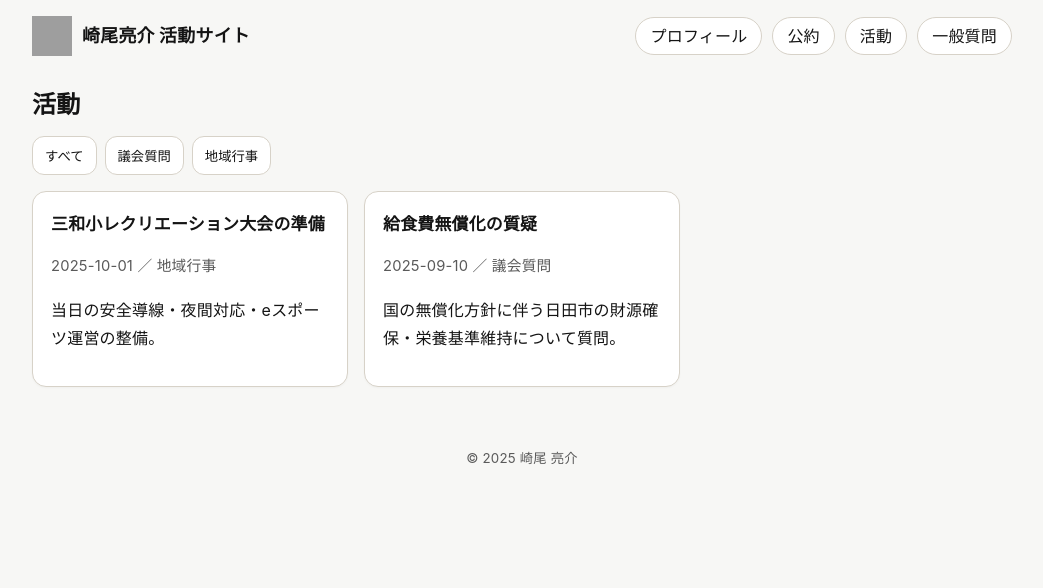
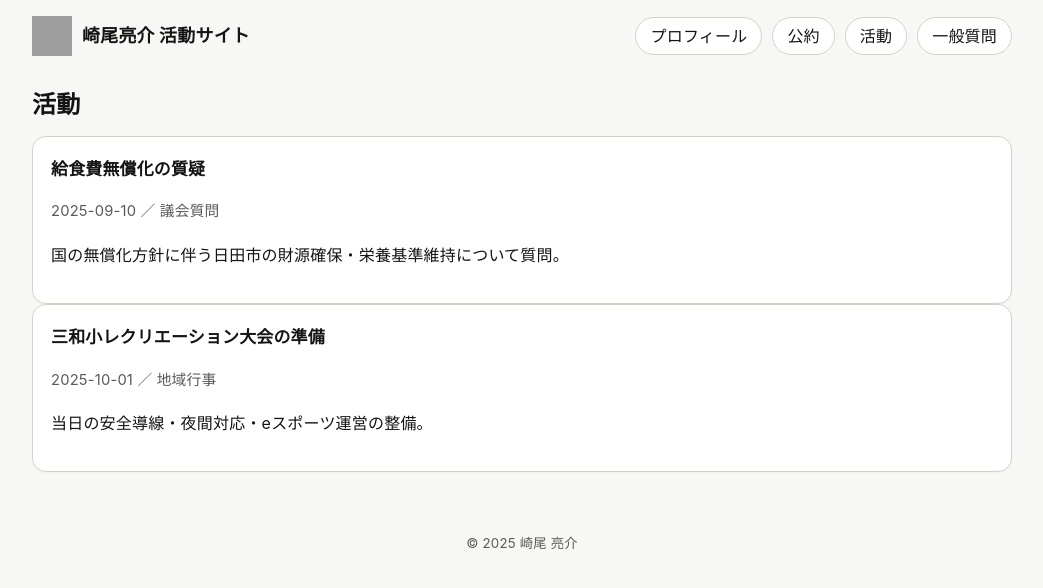
Before and after one commit to sakioryousuke-eng/activity-site, a Jekyll site: the page built from pages/activity.html, in a window 1280 px wide. Shown: the top 588 px of the page, without its empty margins (118-1161 px from the left). Built offline with Jekyll 4.4.1, drawn with Linux system fonts in a browser that asks for light colours; grey boxes are pictures that could not be loaded.

Commit message:
Update activity.html

```diff
--- a/pages/activity.html
+++ b/pages/activity.html
@@ -6,39 +6,16 @@ permalink: /pages/activity.html
 
 <h2 style="margin:0 0 10px;">活動</h2>
 
-<div style="margin:10px 0 16px; display:flex; gap:8px; flex-wrap:wrap;">
-  <button class="btn" data-cat="all" type="button">すべて</button>
-  <button class="btn" data-cat="議会質問" type="button">議会質問</button>
-  <button class="btn" data-cat="地域行事" type="button">地域行事</button>
-</div>
-
 {% assign items = site.data.activity.items | default: site.data.activity %}
-{% assign sorted = items | sort: "date" | reverse %}
-{% if sorted and sorted.size > 0 %}
-  <div class="grid" id="activityGrid">
-    {% for i in sorted %}
-    <article class="card" data-cat="{{ i.category }}">
-      <h3>{{ i.title }}</h3>
-      <p class="muted">{{ i.date }} ／ {{ i.category }}</p>
-      {% if i.summary %}<p>{{ i.summary }}</p>{% endif %}
-      {% if i.pdf %}<a class="btn btn-primary pdf-link" href="{{ i.pdf | relative_url }}">PDFを開く</a>{% endif %}
-    </article>
-    {% endfor %}
-  </div>
+{% if items and items.size > 0 %}
+  {% for i in items %}
+  <article class="card">
+    <h3 style="margin-top:0;">{{ i.title }}</h3>
+    <p class="muted">{{ i.date }} ／ {{ i.category }}</p>
+    {% if i.summary %}<p>{{ i.summary }}</p>{% endif %}
+    {% if i.pdf %}<a class="btn btn-primary pdf-link" href="{{ i.pdf | relative_url }}">PDFを開く</a>{% endif %}
+  </article>
+  {% endfor %}
 {% else %}
   <p>活動データが未登録です。</p>
 {% endif %}
-
-<script>
-(function(){
-  var grid=document.getElementById('activityGrid'); if(!grid) return;
-  document.querySelectorAll('button[data-cat]').forEach(function(b){
-    b.addEventListener('click', function(){
-      var cat=this.getAttribute('data-cat');
-      grid.querySelectorAll('[data-cat]').forEach(function(card){
-        card.style.display=(cat==='all'||card.getAttribute('data-cat')===cat)?'':'none';
-      });
-    });
-  });
-})();
-</script>
```
